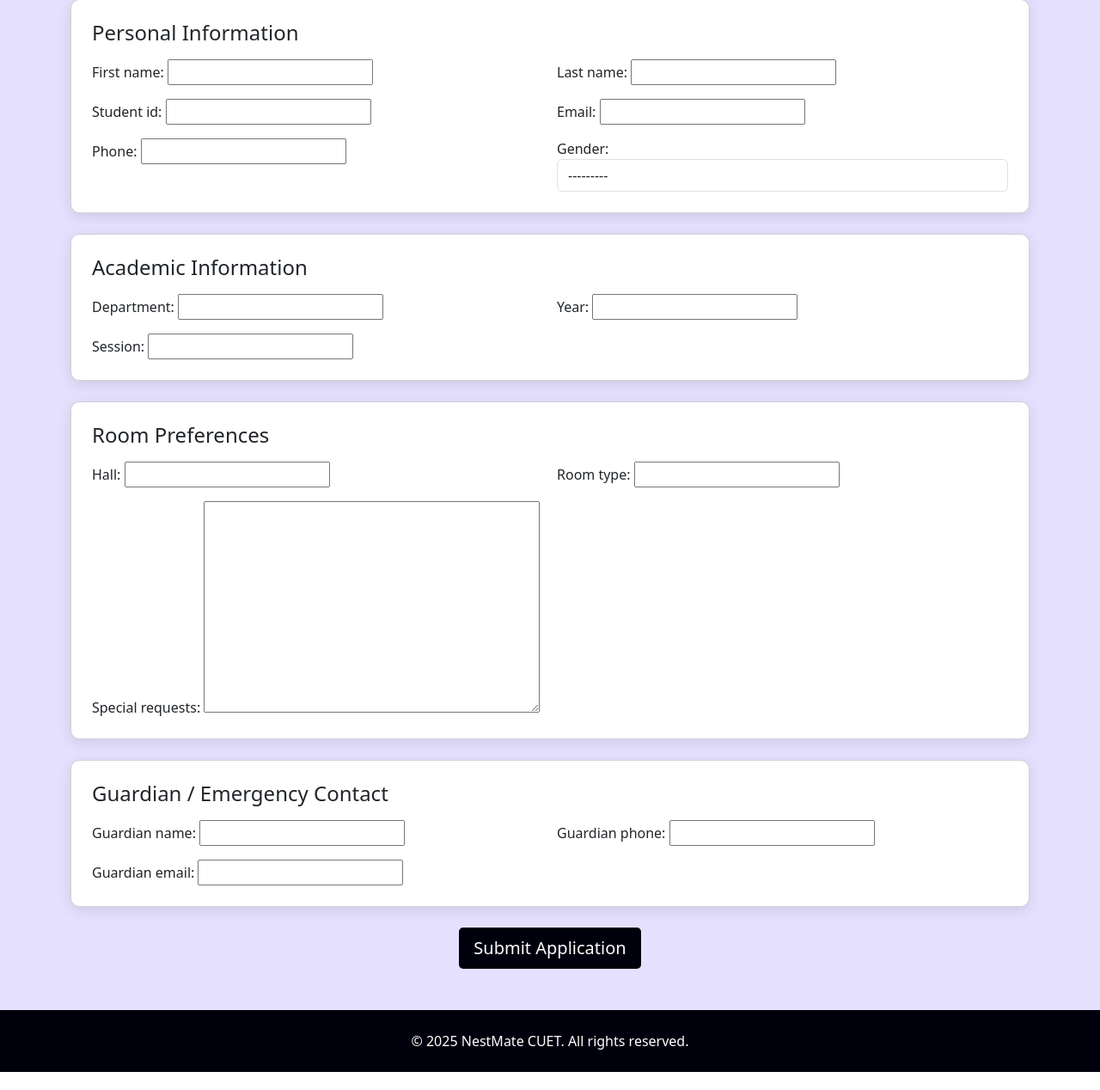
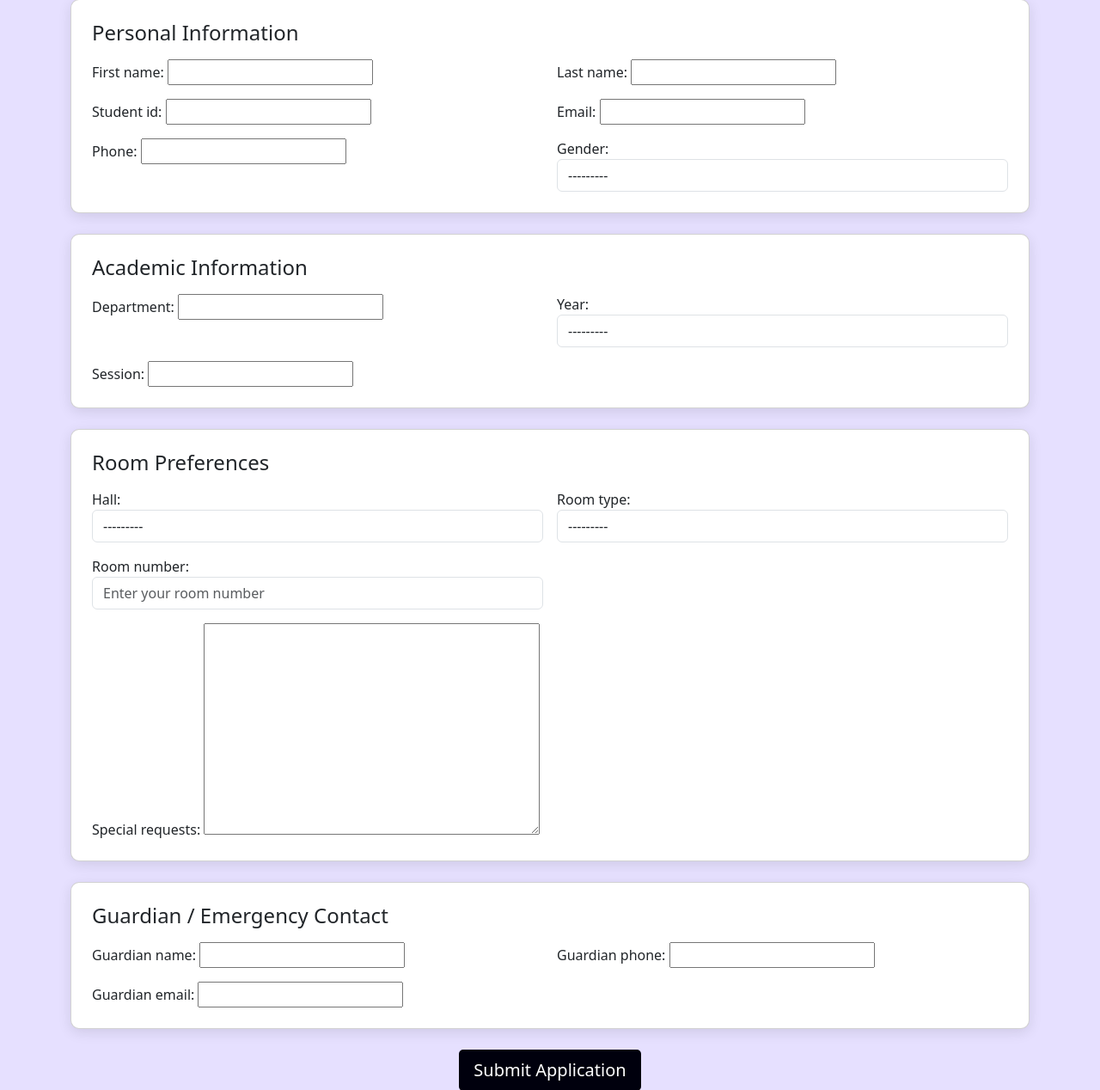
Before and after one commit to ifathjeba/cuet_hall_allocation, a Django app: page /student/apply-room/ in a window 1280 px wide. Shown: the part 167-1435 px from the top of the page at 86% size. Before the commit the page ends 1414 px from the top, so only its background shows below. Run offline with Django 4.2, Linux system fonts and the light colour scheme.

Commit message:
Refine room application workflow

```diff
--- a/allocation/forms.py
+++ b/allocation/forms.py
@@ -23,4 +23,8 @@ class RoomApplicationForm(forms.ModelForm):
         exclude = ['status', 'applied_at']
         widgets = {
             'gender': forms.Select(attrs={'class': 'form-control'}),
+            'year': forms.Select(attrs={'class': 'form-control'}),
+            'hall': forms.Select(attrs={'class': 'form-control'}),
+            'room_type': forms.Select(attrs={'class': 'form-control'}),
+            'room_number': forms.TextInput(attrs={'class': 'form-control', 'placeholder': 'Enter your room number'}),
         }
--- a/allocation/models.py
+++ b/allocation/models.py
@@ -23,6 +23,25 @@ GENDER_CHOICES = [
     ('female', 'Female'),
     ('other', 'Other'),
 ]
+
+HALL_CHOICES = [
+    ('shamshen_naher', 'Shamshen Naher Hall'),
+    ('sufia_kamal', 'Sufia Kamal Hall'),
+    ('tapose_rabeya', 'Tapose Rabeya Hall'),
+]
+
+ROOM_TYPE_CHOICES = [
+    ('Standard Room (4 People)', 'Standard Room (4 People)'),
+    ('Gono Room (6 People)', 'Gono Room (6 People)'),
+]
+
+YEAR_CHOICES = [
+    ('1', '1st Year'),
+    ('2', '2nd Year'),
+    ('3', '3rd Year'),
+    ('4', '4th Year'),
+    ('5', '5th Year'),
+]
 class RoomApplication(models.Model):
     # Personal info
     first_name = models.CharField(max_length=100)
@@ -34,12 +53,13 @@ class RoomApplication(models.Model):
 
     # Academic info
     department = models.CharField(max_length=50)
-    year = models.CharField(max_length=10)
+    year = models.CharField(max_length=1, choices=YEAR_CHOICES)
     session = models.CharField(max_length=20)
 
     # Room preferences
-    hall = models.CharField(max_length=100)
-    room_type = models.CharField(max_length=100)
+    hall = models.CharField(max_length=50, choices=HALL_CHOICES)
+    room_type = models.CharField(max_length=50, choices=ROOM_TYPE_CHOICES)
+    room_number = models.CharField(max_length=10, blank=True, null=True)
     special_requests = models.TextField(blank=True, null=True)
 
     # Guardian info
--- a/allocation/templates/allocation/apply_room.html
+++ b/allocation/templates/allocation/apply_room.html
@@ -76,9 +76,10 @@
                     {{ form.year.label_tag }}
                     {{ form.year }}
                     {% if form.year.errors %}
-                        <div class="text-danger small">{{ form.year.errors }}</div>
+                    <div class="text-danger small">{{ form.year.errors }}</div>
                     {% endif %}
                 </div>
+
                 <div class="col-md-6">
                     {{ form.session.label_tag }}
                     {{ form.session }}
@@ -97,16 +98,24 @@
                     {{ form.hall.label_tag }}
                     {{ form.hall }}
                     {% if form.hall.errors %}
-                        <div class="text-danger small">{{ form.hall.errors }}</div>
+                    <div class="text-danger small">{{ form.hall.errors }}</div>
                     {% endif %}
                 </div>
                 <div class="col-md-6">
                     {{ form.room_type.label_tag }}
                     {{ form.room_type }}
                     {% if form.room_type.errors %}
-                        <div class="text-danger small">{{ form.room_type.errors }}</div>
+                    <div class="text-danger small">{{ form.room_type.errors }}</div>
                     {% endif %}
                 </div>
+                <div class="col-md-6 mt-3">
+                    {{ form.room_number.label_tag }}
+                    {{ form.room_number }}
+                    {% if form.room_number.errors %}
+                    <div class="text-danger small">{{ form.room_number.errors }}</div>
+                    {% endif %}
+                </div>
+
                 <div class="col-md-12">
                     {{ form.special_requests.label_tag }}
                     {{ form.special_requests }}
```
Also changed, not shown: allocation/templates/allocation/student_dashboard.html (+12 -0 lines), allocation/migrations/0003_roomapplication_room_number_and_more.py (added), allocation/migrations/0004_alter_roomapplication_year.py (added).
